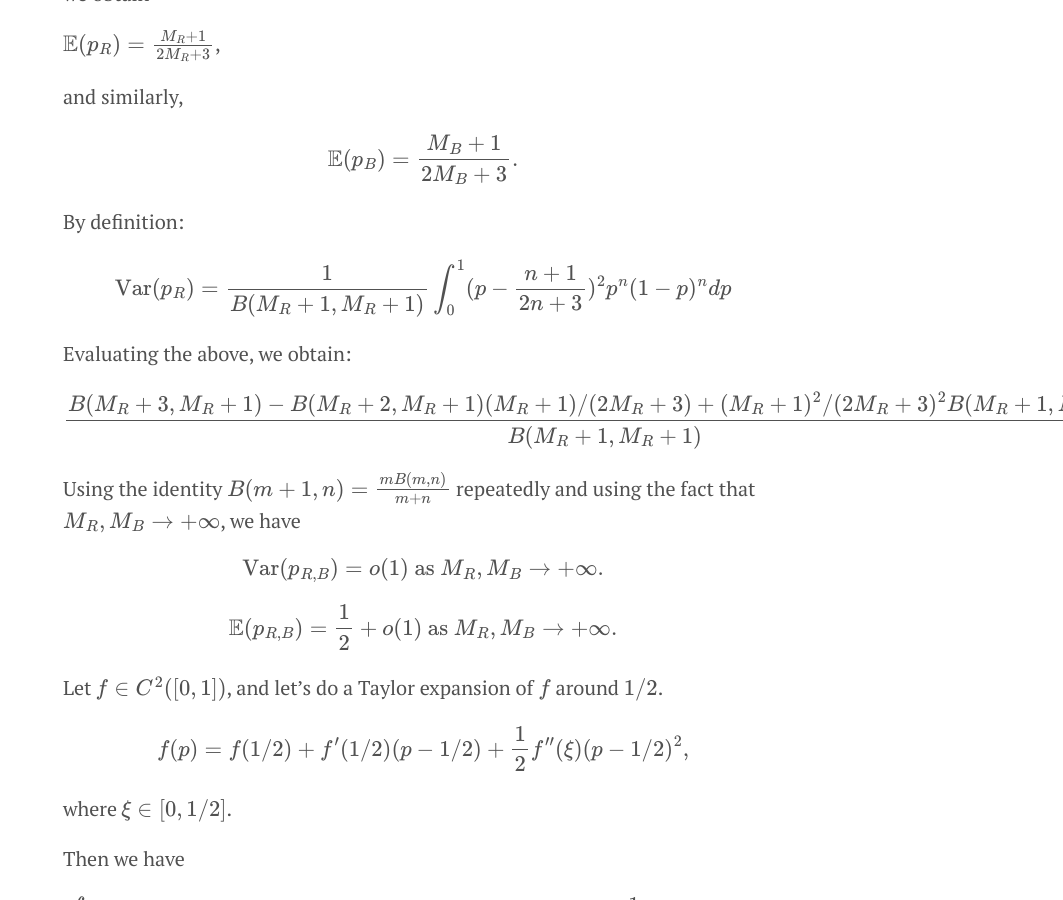
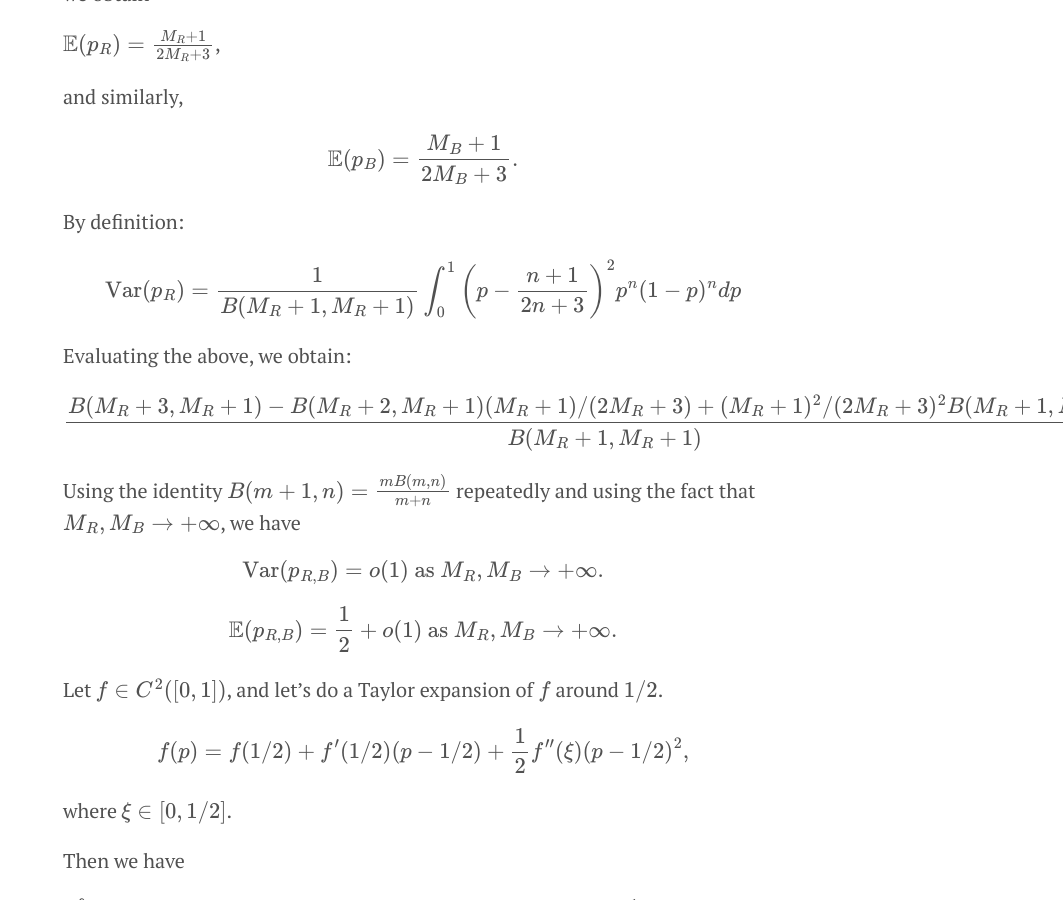
Before and after one commit to doriang102/doriang102.github.io, a Jekyll site: the page built from _posts/2017-05-28-hypothesis-testing.md, in a window 1280 px wide and 900 px high, scrolled down 11698 px. Shown: the whole window, without its empty margins (217-1280 px from the left). Built offline with Jekyll 4.4.1, drawn with Linux system fonts in a browser that asks for light colours; our own code applies the rules of GitHub Pages for plain Markdown files; formulas are drawn with MathJax 3.

Commit message:
Update 2017-05-28-hypothesis-testing.md

```diff
--- a/_posts/2017-05-28-hypothesis-testing.md
+++ b/_posts/2017-05-28-hypothesis-testing.md
@@ -346,7 +346,7 @@ $$\mathbb{E}(p_B) = \frac{M_B+1}{2M_B+3}.$$
 
 By definition:
 
-$$\textrm{Var}(p_R) = \frac{1}{B(M_R+1,M_R+1)} \int_0^1 (p- \frac{n+1}{2n+3})^2 p^n (1-p)^n dp$$
+$$\textrm{Var}(p_R) = \frac{1}{B(M_R+1,M_R+1)} \int_0^1 \left(p- \frac{n+1}{2n+3}\right)^2 p^n (1-p)^n dp$$
 
 Evaluating the above, we obtain:
 
```
